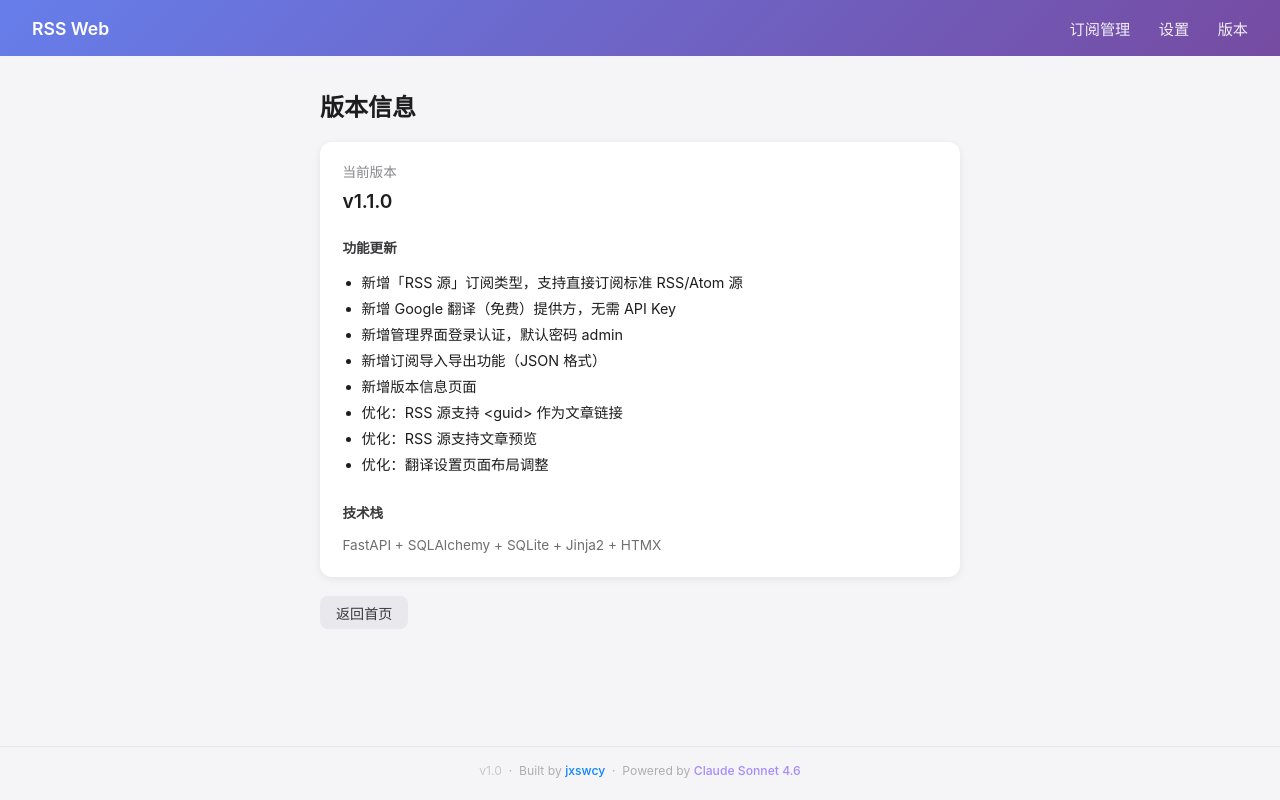
After one commit to jxswcy/rssweb, a FastAPI app: template app/templates/version.html in a window 1280 px wide. The commit adds this page. Run offline with FastAPI, Linux system fonts and the light colour scheme; the template is opened without the code that fills it, so the values that code supplies are empty.

Commit message:
feat: add feeds import/export, version page, rename '翻译设置' to '设置'

```diff
--- a/app/main.py
+++ b/app/main.py
@@ -2,11 +2,14 @@ from contextlib import asynccontextmanager
 
 from fastapi import FastAPI, Request
 from fastapi.responses import RedirectResponse
+from fastapi.templating import Jinja2Templates
 
 from app.database import init_db
 from app.routers import feeds, rss_feed, settings
 from app.routers.auth import router as auth_router, _LoginRequired
 from app.scheduler import start_scheduler, stop_scheduler
+
+templates = Jinja2Templates(directory="app/templates")
 
 
 @asynccontextmanager
@@ -29,3 +32,10 @@ app.include_router(auth_router)
 app.include_router(feeds.router)
 app.include_router(settings.router)
 app.include_router(rss_feed.router)
+
+
+# ── 版本信息页面 ───────────────────────────────────────────────────────────
+
+@app.get("/version", response_class=RedirectResponse)
+async def version_page(request: Request):
+    return templates.TemplateResponse("version.html", {"request": request})
--- a/app/templates/base.html
+++ b/app/templates/base.html
@@ -71,7 +71,8 @@
     <a href="/">RSS Web</a>
     <div class="nav-links">
       <a href="/">订阅管理</a>
-      <a href="/settings">翻译设置</a>
+      <a href="/settings">设置</a>
+      <a href="/version">版本</a>
     </div>
   </nav>
   <main>
--- a/app/templates/feed_form.html
+++ b/app/templates/feed_form.html
@@ -124,7 +124,7 @@
         <span id="content-preview-spinner" class="htmx-indicator" style="font-size:0.85rem;color:#86868b;margin-left:0.5rem;">加载中…</span>
         <div id="content-preview-box" class="preview-box" style="margin-top:0.8rem;"></div>
 
-        <div class="section-title">翻译设置</div>
+        <div class="section-title">翻译</div>
         <div class="form-group toggle-row">
           <input type="checkbox" id="translation_enabled" name="translation_enabled" value="true"
             {% if feed and feed.translation_enabled %}checked{% endif %}>
--- a/app/templates/index.html
+++ b/app/templates/index.html
@@ -23,7 +23,11 @@
 {% block content %}
 <div class="page-header">
   <h1>我的订阅</h1>
-  <a href="/feeds/new" class="btn btn-primary">+ 新建订阅</a>
+  <div style="display:flex;gap:0.5rem;">
+    <a href="/feeds/import" class="btn btn-secondary">导入</a>
+    <a href="/feeds/export" class="btn btn-secondary">导出</a>
+    <a href="/feeds/new" class="btn btn-primary">+ 新建</a>
+  </div>
 </div>
 
 {% if feed_stats %}
--- a/app/templates/settings.html
+++ b/app/templates/settings.html
@@ -1,5 +1,5 @@
 {% extends "base.html" %}
-{% block title %}翻译设置 — RSS Web{% endblock %}
+{% block title %}设置 — RSS Web{% endblock %}
 
 {% block extra_style %}
 <style>
@@ -16,7 +16,7 @@
 {% block content %}
 <div style="max-width:520px;margin:0 auto;">
   <div style="display:flex;align-items:center;justify-content:space-between;margin-bottom:1.2rem;">
-    <h1 style="font-size:1.5rem;font-weight:700;margin:0;">翻译设置</h1>
+    <h1 style="font-size:1.5rem;font-weight:700;margin:0;">设置</h1>
     <a href="#change-password" style="font-size:0.85rem;color:#667eea;">修改密码</a>
   </div>
 
--- /dev/null
+++ b/app/templates/version.html
@@ -0,0 +1,36 @@
+{% extends "base.html" %}
+{% block title %}版本信息 — RSS Web{% endblock %}
+
+{% block content %}
+<div style="max-width:640px;margin:0 auto;">
+  <h1 style="font-size:1.5rem;font-weight:700;margin-bottom:1.2rem;">版本信息</h1>
+
+  <div class="card">
+    <div class="card-body">
+      <div style="font-size:0.85rem;color:#86868b;margin-bottom:0.5rem;">当前版本</div>
+      <div style="font-size:1.2rem;font-weight:600;margin-bottom:1.5rem;">v1.1.0</div>
+
+      <div style="font-size:0.85rem;font-weight:600;color:#3a3a3c;margin-bottom:0.8rem;">功能更新</div>
+      <ul style="font-size:0.9rem;line-height:1.8;margin-bottom:1.5rem;padding-left:1.2rem;">
+        <li>新增「RSS 源」订阅类型，支持直接订阅标准 RSS/Atom 源</li>
+        <li>新增 Google 翻译（免费）提供方，无需 API Key</li>
+        <li>新增管理界面登录认证，默认密码 admin</li>
+        <li>新增订阅导入导出功能（JSON 格式）</li>
+        <li>新增版本信息页面</li>
+        <li>优化：RSS 源支持 &lt;guid&gt; 作为文章链接</li>
+        <li>优化：RSS 源支持文章预览</li>
+        <li>优化：翻译设置页面布局调整</li>
+      </ul>
+
+      <div style="font-size:0.85rem;font-weight:600;color:#3a3a3c;margin-bottom:0.8rem;">技术栈</div>
+      <div style="font-size:0.85rem;line-height:1.7;color:#6e6e73;">
+        FastAPI + SQLAlchemy + SQLite + Jinja2 + HTMX
+      </div>
+    </div>
+  </div>
+
+  <div style="margin-top:1rem;">
+    <a href="/" class="btn btn-secondary">返回首页</a>
+  </div>
+</div>
+{% endblock %}
```
Also changed, not shown: app/routers/feeds.py (+84 -2 lines), app/templates/import.html (added, +43 -0 lines).
